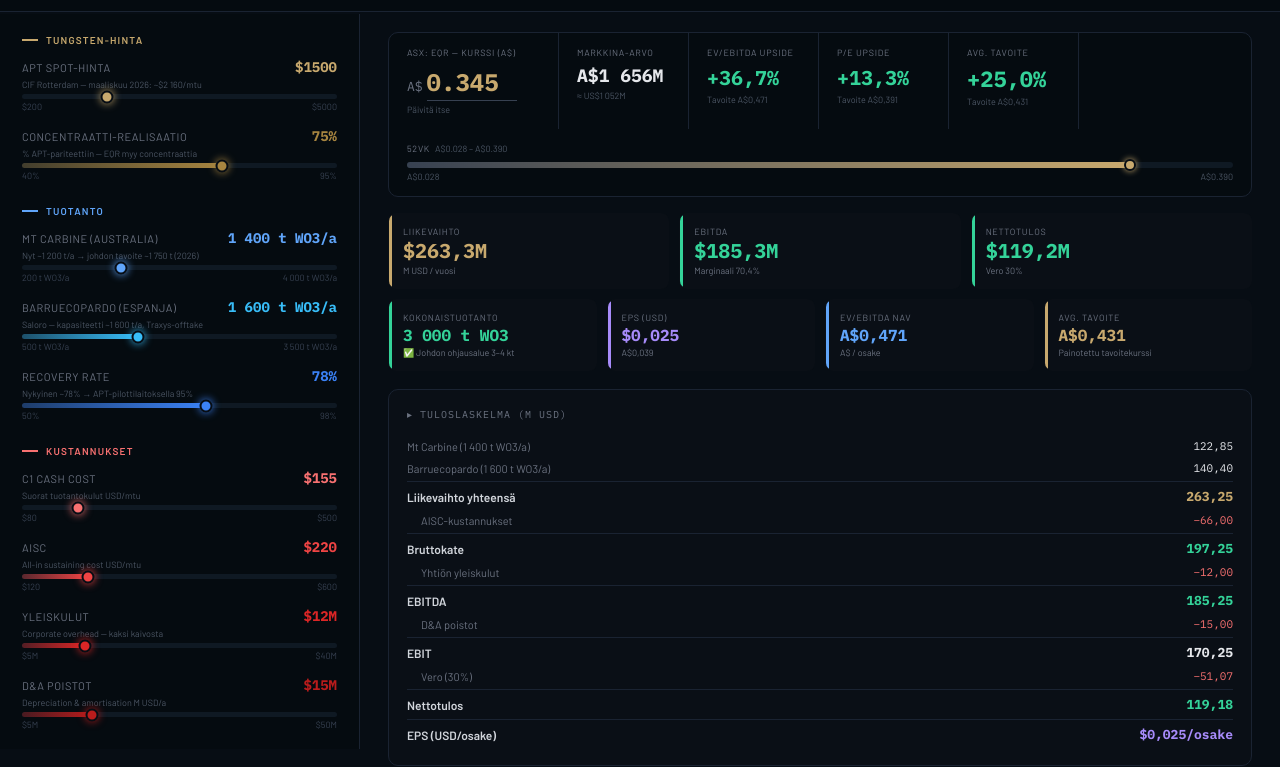
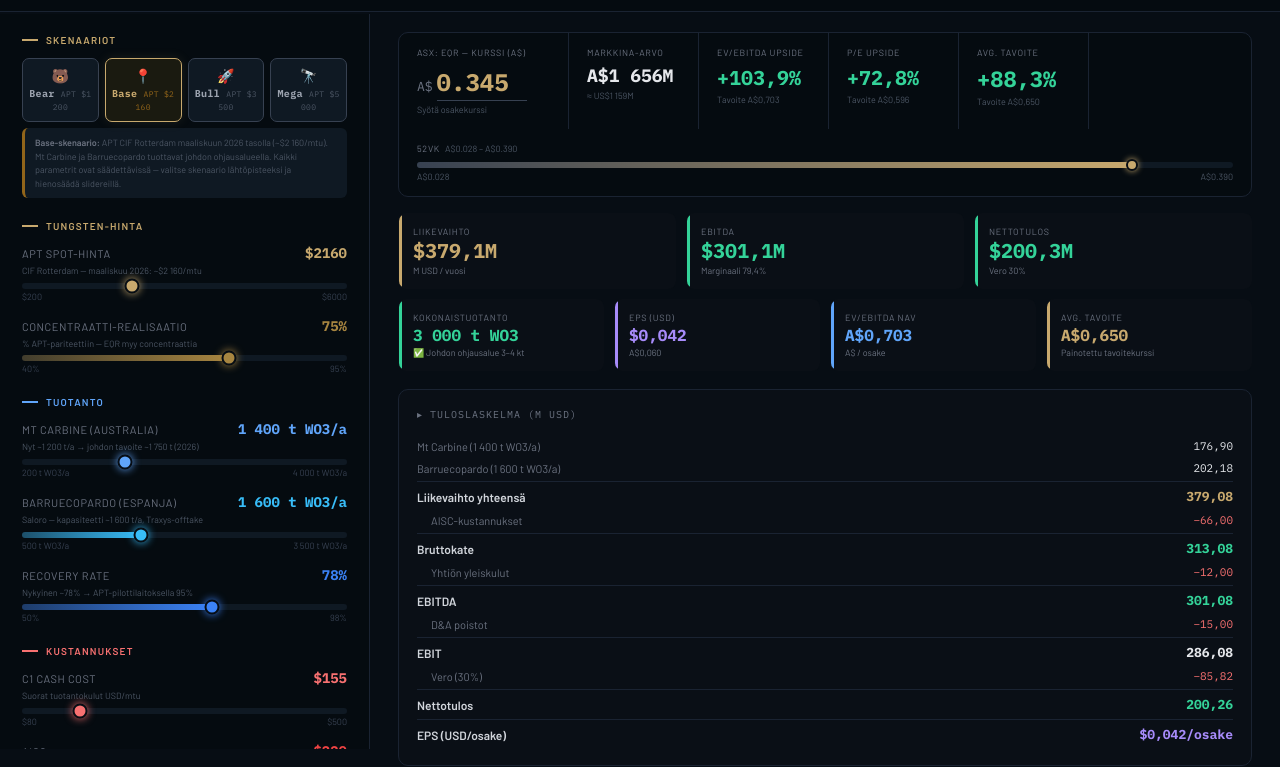
Before and after one commit to ricorokka/EQR-laskuri, a plain HTML site: page index.html in a window 1280 px wide. Shown: the part 51-818 px from the top of the page. Drawn offline with Linux system fonts and the light colour scheme.

Commit message:
Add files via upload

```diff
--- a/index.html
+++ b/index.html
@@ -20,33 +20,49 @@
   .logo-bar { width:6px; height:32px; background:linear-gradient(180deg,var(--gold),var(--gold-dim)); border-radius:2px; }
   .logo-text { font-size:17px; font-weight:700; color:#f3f4f6; letter-spacing:-0.01em; }
   .logo-sub { font-size:10px; color:var(--text-muted); font-family:var(--mono); letter-spacing:0.1em; margin-top:1px; }
+  .hdr-btns { display:flex; gap:8px; }
   .reset-btn { padding:7px 16px; background:var(--bg4); border:1px solid #374151; border-radius:6px; color:var(--text-dim); font-size:11px; cursor:pointer; font-family:var(--mono); letter-spacing:0.06em; transition:all .2s; }
   .reset-btn:hover { background:#1f2937; color:var(--text); border-color:var(--gold); }
-  .layout { display:grid; grid-template-columns:360px 1fr; min-height:calc(100vh - 65px); }
+  .layout { display:grid; grid-template-columns:370px 1fr; min-height:calc(100vh - 65px); }
   .left-panel { background:var(--bg2); border-right:1px solid var(--border); padding:20px 22px; overflow-y:auto; height:calc(100vh - 65px); position:sticky; top:65px; }
   .right-panel { padding:20px 28px; overflow-y:auto; }
-  .section { margin-bottom:24px; }
+  .section { margin-bottom:22px; }
   .section-title { display:flex; align-items:center; gap:8px; margin-bottom:12px; font-size:10px; text-transform:uppercase; letter-spacing:0.12em; font-weight:600; }
   .section-title::before { content:''; display:block; width:16px; height:2px; background:currentColor; flex-shrink:0; }
   .slider-row { margin-bottom:15px; }
   .slider-header { display:flex; justify-content:space-between; align-items:baseline; margin-bottom:3px; }
   .slider-label { font-size:11px; color:var(--text-muted); text-transform:uppercase; letter-spacing:0.05em; }
-  .slider-value { font-family:var(--mono); font-size:14px; font-weight:700; }
-  .slider-sub { font-size:9px; color:#4b5563; margin-bottom:4px; }
-  .track { position:relative; height:5px; background:var(--bg4); border-radius:3px; }
-  .track-fill { position:absolute; left:0; top:0; height:100%; border-radius:3px; pointer-events:none; }
-  .track-thumb { position:absolute; top:50%; transform:translate(-50%,-50%); width:13px; height:13px; border-radius:50%; border:2px solid var(--bg); pointer-events:none; box-shadow:0 0 8px currentColor; }
-  input[type=range] { position:absolute; top:-6px; left:0; width:100%; height:18px; opacity:0; cursor:pointer; margin:0; }
+  .slider-value { font-family:var(--mono); font-size:14px; font-weight:700; transition:color .2s; }
+  .slider-sub { font-size:9px; color:#4b5563; margin-bottom:5px; line-height:1.4; }
+  .track { position:relative; height:6px; background:var(--bg4); border-radius:3px; }
+  .track-fill { position:absolute; left:0; top:0; height:100%; border-radius:3px; pointer-events:none; transition:width .08s; }
+  .track-thumb { position:absolute; top:50%; transform:translate(-50%,-50%); width:15px; height:15px; border-radius:50%; border:2px solid var(--bg); pointer-events:none; box-shadow:0 0 8px currentColor; transition:left .08s; }
+  input[type=range] { position:absolute; top:-8px; left:0; width:100%; height:24px; opacity:0; cursor:pointer; margin:0; }
   .slim { display:flex; justify-content:space-between; font-size:9px; color:#374151; margin-top:2px; }
+
+  /* ── SCENARIO BUTTONS ── */
+  .sc-grid { display:grid; grid-template-columns:repeat(4,1fr); gap:6px; margin-bottom:6px; }
+  .sc-btn { padding:8px 4px; background:var(--bg4); border:1.5px solid #374151; border-radius:7px; color:var(--text-dim); font-size:10px; font-family:var(--mono); cursor:pointer; text-align:center; transition:all .2s; letter-spacing:0.03em; line-height:1.3; }
+  .sc-btn:hover { border-color:var(--text-muted); color:var(--text); background:#1a2636; }
+  .sc-btn.active { border-color:var(--gold); color:var(--gold); background:#1a1a10; box-shadow:0 0 12px rgba(200,169,110,0.12); }
+  .sc-btn .sc-icon { font-size:14px; display:block; margin-bottom:2px; }
+  .sc-btn .sc-name { font-weight:700; font-size:10px; }
+  .sc-btn .sc-detail { font-size:8px; color:#4b5563; margin-top:1px; }
+  .sc-btn.active .sc-detail { color:var(--gold-dim); }
+  .sc-info { font-size:9px; color:#4b5563; line-height:1.5; margin-bottom:16px; padding:8px 10px; background:var(--bg4); border-radius:6px; border-left:3px solid var(--gold-dim); }
+  .sc-info b { color:var(--text-muted); font-weight:600; }
+
   .g3 { display:grid; grid-template-columns:repeat(3,1fr); gap:10px; margin-bottom:10px; }
   .g4 { display:grid; grid-template-columns:repeat(4,1fr); gap:10px; margin-bottom:18px; }
-  .kpi { padding:12px 14px; background:var(--bg3); border:1px solid transparent; border-radius:8px; position:relative; overflow:hidden; }
+  .kpi { padding:12px 14px; background:var(--bg3); border:1px solid transparent; border-radius:8px; position:relative; overflow:hidden; transition:border-color .2s, transform .15s; }
+  .kpi:hover { border-color:var(--kpi-color,var(--gold)); transform:translateY(-1px); }
   .kpi::before { content:''; position:absolute; top:0; left:0; width:3px; height:100%; background:var(--kpi-color,var(--gold)); }
   .kpi-label { font-size:9px; color:var(--text-muted); text-transform:uppercase; letter-spacing:0.08em; margin-bottom:4px; }
   .kpi-val { font-family:var(--mono); font-weight:700; color:var(--kpi-color,var(--gold)); line-height:1; }
   .kpi-val.big { font-size:20px; } .kpi-val.med { font-size:16px; }
   .kpi-sub { font-size:9px; color:var(--text-muted); margin-top:4px; }
-  .card { background:var(--bg3); border:1px solid var(--border); border-radius:10px; padding:18px; margin-bottom:18px; }
+  .card { background:var(--bg3); border:1px solid var(--border); border-radius:10px; padding:18px; margin-bottom:18px; transition:border-color .2s; }
+  .card:hover { border-color:#2a3a4e; }
   .card-title { font-size:10px; color:var(--text-muted); text-transform:uppercase; letter-spacing:0.1em; margin-bottom:14px; font-family:var(--mono); }
   .irow { display:flex; justify-content:space-between; align-items:center; padding:4px 0; }
   .irow.bold { border-top:1px solid var(--border); margin-top:2px; padding-top:6px; }
@@ -74,7 +90,12 @@
   .bv { font-family:var(--mono); font-size:12px; }
   .brow.bold .bv { font-size:13px; font-weight:700; }
   .disclaimer { font-size:9px; color:#374151; margin-top:14px; line-height:1.7; }
-  @media(max-width:900px){.layout{grid-template-columns:1fr;}.left-panel{position:static;height:auto;}.g4{grid-template-columns:repeat(2,1fr);}}
+  @media(max-width:900px){
+    .layout{grid-template-columns:1fr;}
+    .left-panel{position:static;height:auto;}
+    .g4{grid-template-columns:repeat(2,1fr);}
+    .sc-grid{grid-template-columns:repeat(2,1fr);}
+  }
 </style>
 </head>
 <body>
@@ -86,11 +107,44 @@
       <div class="logo-sub">ASX: EQR — FINANCIAL MODEL</div>
     </div>
   </div>
-  <button class="reset-btn" onclick="resetAll()">↺ RESET</button>
+  <div class="hdr-btns">
+    <button class="reset-btn" onclick="resetAll()">↺ RESET</button>
+  </div>
 </header>
 
 <div class="layout">
   <div class="left-panel">
+
+    <!-- SCENARIO PRESETS -->
+    <div class="section">
+      <div class="section-title" style="color:var(--gold)">Skenaariot</div>
+      <div class="sc-grid" id="sc-btns">
+        <button class="sc-btn" onclick="loadScenario('bear')" id="sc-bear">
+          <span class="sc-icon">🐻</span>
+          <span class="sc-name">Bear</span>
+          <span class="sc-detail">APT $1 200</span>
+        </button>
+        <button class="sc-btn active" onclick="loadScenario('base')" id="sc-base">
+          <span class="sc-icon">📍</span>
+          <span class="sc-name">Base</span>
+          <span class="sc-detail">APT $2 160</span>
+        </button>
+        <button class="sc-btn" onclick="loadScenario('bull')" id="sc-bull">
+          <span class="sc-icon">🚀</span>
+          <span class="sc-name">Bull</span>
+          <span class="sc-detail">APT $3 500</span>
+        </button>
+        <button class="sc-btn" onclick="loadScenario('mega')" id="sc-mega">
+          <span class="sc-icon">🔭</span>
+          <span class="sc-name">Mega</span>
+          <span class="sc-detail">APT $5 000</span>
+        </button>
+      </div>
+      <div class="sc-info" id="sc-desc">
+        <b>Base-skenaario:</b> APT CIF Rotterdam maaliskuun 2026 tasolla (~$2 160/mtu). Mt Carbine ja Barruecopardo tuottavat johdon ohjausalueella. Kaikki parametrit ovat säädettävissä — valitse skenaario lähtöpisteeksi ja hienosäädä slidereillä.
+      </div>
+    </div>
+
     <div class="section">
       <div class="section-title" style="color:var(--gold)">Tungsten-hinta</div>
       <div id="sl-price"></div>
@@ -121,7 +175,7 @@
           <input id="sp-input" type="number" value="0.345" step="0.005" min="0.001" oninput="onSP()"
             style="font-family:var(--mono);font-size:24px;font-weight:700;color:var(--gold);background:transparent;border:none;border-bottom:1px solid #374151;width:90px;outline:none;padding:2px 0;">
         </div>
-        <div style="font-size:9px;color:#4b5563;margin-top:3px;">Päivitä itse</div>
+        <div style="font-size:9px;color:#4b5563;margin-top:3px;">Syötä osakekurssi</div>
       </div>
       <!-- mkt cap -->
       <div style="padding:14px 18px;border-right:1px solid var(--border);min-width:130px;">
@@ -178,36 +232,57 @@
       <div class="card-title">▸ Arvostussilta (A$/osake)</div>
       <div id="bridge"></div>
     </div>
-    <div class="disclaimer">⚠ Yksinkertaistettu analyyttinen malli, ei sijoitussuositus. EQR:n tulos riippuu tuotantoluvuista, rahoitusrakenteesta, hedge-sopimuksista ja lainanhoitokuluista. Käytä omaa harkintaa.</div>
+    <div class="disclaimer">⚠ Yksinkertaistettu analyyttinen malli, ei sijoitussuositus. EQR:n tulos riippuu tuotantoluvuista, rahoitusrakenteesta, hedge-sopimuksista ja lainanhoitokuluista. Käytä omaa harkintaa.<br><br>📊 Oletusarvot: APT ~$2 160/mtu CIF Rotterdam (maaliskuu 2026), AUD/USD ~0.700, osakkeet ~4 800M, kurssi A$0.345, 52vk A$0.028–A$0.390. Lähteet: Fastmarkets, Investing.com, SMM.</div>
   </div>
 </div>
 
 <script>
-// ── DEFAULTS ──────────────────────────────────────────────────────────────
+// ── DEFAULTS (BASE SCENARIO) ─────────────────────────────────────────────
 const DEFAULTS = {
-  aptPrice:             1500,  // APT CIF Rotterdam maaliskuu 2026 ~$2160, käyttäjä voi säätää
-  concRealisation:        75,  // % APT-pariteettiin (EQR myy pääosin concentraattia)
-  mtCarbine:            1400,  // t WO3/a — nyt ~1200, johdon tavoite ~1750 (2026)
-  barruecopardo:        1600,  // t WO3/a — Espanja, kapasiteetti ~1600
-  recoveryRate:           78,  // % — APT-pilottilaitoksella tavoite 95%
-  c1Cost:                155,  // USD/mtu
-  aisc:                  220,  // USD/mtu all-in sustaining
-  corpOverhead:           12,  // M USD/a — kaksi kaivosta
-  da:                     15,  // M USD/a
-  sharesOut:            4800,  // milj. osaketta (~4.79 mrd, maaliskuu 2026)
-  netDebt:                45,  // M USD
+  aptPrice:             2160,
+  concRealisation:        75,
+  mtCarbine:            1400,
+  barruecopardo:        1600,
+  recoveryRate:           78,
+  c1Cost:                155,
+  aisc:                  220,
+  corpOverhead:           12,
+  da:                     15,
+  sharesOut:            4800,
+  netDebt:                45,
   evMultiple:            8.0,
   peMultiple:           10.0,
-  audUsd:              0.635,
+  audUsd:              0.700,
+};
+
+// ── SCENARIO PRESETS ─────────────────────────────────────────────────────
+const SCENARIOS = {
+  bear: {
+    desc: '<b>Bear-skenaario:</b> APT palaa $1 200/mtu tasolle (lähelle 2024 hintoja). Mt Carbine tuottaa nykytasolla, Barruecopardo käynnistyy hitaasti. Konservatiivinen arvostus, laimennus huomioitu.',
+    values: { aptPrice:1200, concRealisation:70, mtCarbine:1000, barruecopardo:1200, recoveryRate:75, c1Cost:170, aisc:250, corpOverhead:14, da:15, sharesOut:5200, netDebt:60, evMultiple:6.0, peMultiple:8.0, audUsd:0.700 }
+  },
+  base: {
+    desc: '<b>Base-skenaario:</b> APT CIF Rotterdam maaliskuun 2026 tasolla (~$2 160/mtu). Mt Carbine ja Barruecopardo tuottavat johdon ohjausalueella. Kaikki parametrit ovat säädettävissä — valitse skenaario lähtöpisteeksi ja hienosäädä slidereillä.',
+    values: { ...DEFAULTS }
+  },
+  bull: {
+    desc: '<b>Bull-skenaario:</b> APT nousee $3 500/mtu tasolle Kiinan vientirajoitusten tiukennusten myötä. Molemmat kaivokset täydellä kapasiteetilla, APT-pilottilaitos nostaa recovery-asteen 90%:iin.',
+    values: { aptPrice:3500, concRealisation:78, mtCarbine:1750, barruecopardo:2000, recoveryRate:90, c1Cost:155, aisc:220, corpOverhead:12, da:18, sharesOut:4800, netDebt:30, evMultiple:10.0, peMultiple:14.0, audUsd:0.700 }
+  },
+  mega: {
+    desc: '<b>Mega-skenaario:</b> APT supercycle $5 000+/mtu. Täysi tuotantokapasiteetti molemmilla kaivoksilla, APT-prosessointi nostaa realisaation 85%:iin. Spekulatiivinen — hintapiikin vaikutusten mallinnus.',
+    values: { aptPrice:5000, concRealisation:85, mtCarbine:2000, barruecopardo:2500, recoveryRate:92, c1Cost:155, aisc:220, corpOverhead:14, da:20, sharesOut:5000, netDebt:20, evMultiple:8.0, peMultiple:12.0, audUsd:0.700 }
+  }
 };
 
 let V = {...DEFAULTS};
-let SP = 0.345; // A$ osakekurssi
+let SP = 0.345;
+let activeScenario = 'base';
 
 // ── SLIDER DEFINITIONS ────────────────────────────────────────────────────
 const SLIDERS = {
   price: [
-    { key:'aptPrice',         label:'APT spot-hinta',              min:200,  max:5000, step:25,    unit:'USD/mtu',  sub:'CIF Rotterdam — maaliskuu 2026: ~$2 160/mtu', color:'var(--gold)' },
+    { key:'aptPrice',         label:'APT spot-hinta',              min:200,  max:6000, step:25,    unit:'USD/mtu',  sub:'CIF Rotterdam — maaliskuu 2026: ~$2 160/mtu', color:'var(--gold)' },
     { key:'concRealisation',  label:'Concentraatti-realisaatio',   min:40,   max:95,   step:1,     unit:'%',        sub:'% APT-pariteettiin — EQR myy concentraattia', color:'#a78540' },
   ],
   prod: [
@@ -226,7 +301,7 @@ const SLIDERS = {
     { key:'netDebt',          label:'Netto velka',                 min:0,    max:200,  step:2,     unit:'M USD',    sub:'Velka − kassa M USD',                          color:'#10b981' },
     { key:'evMultiple',       label:'EV/EBITDA-kerroin',           min:3,    max:20,   step:0.5,   unit:'x',        sub:'Vertaisarvostuskerroin',                         color:'#059669' },
     { key:'peMultiple',       label:'P/E-kerroin',                 min:5,    max:40,   step:0.5,   unit:'x',        sub:'Osakekurssitavoitteen P/E-pohja',               color:'#047857' },
-    { key:'audUsd',           label:'AUD/USD',                     min:0.50, max:0.80, step:0.005, unit:'kurssi',   sub:'Valuuttakurssi',                                 color:'#6ee7b7' },
+    { key:'audUsd',           label:'AUD/USD',                     min:0.55, max:0.80, step:0.005, unit:'kurssi',   sub:'Nyt ~0.700 (maaliskuu 2026)',                    color:'#6ee7b7' },
   ],
 };
 
@@ -256,14 +331,13 @@ function calc(p) {
   const ebit        = ebitda - p.da;
   const tax         = ebit > 0 ? ebit * 0.30 : 0;
   const ni          = ebit - tax;
-  const eps         = ni / p.sharesOut;          // USD per share
+  const eps         = ni / p.sharesOut;
   const epsAUD      = eps / p.audUsd;
   const ebitdaMargin= grossRev > 0 ? ebitda / grossRev * 100 : 0;
   const netMargin   = grossRev > 0 ? ni / grossRev * 100 : 0;
   const cashMargin  = grossRev > 0 ? grossProfit / grossRev * 100 : 0;
   const spread      = p.aptPrice - p.aisc;
 
-  // Valuation
   const ev       = ebitda * p.evMultiple;
   const equity   = ev - p.netDebt;
   const navUSD   = equity / p.sharesOut;
@@ -274,6 +348,27 @@ function calc(p) {
   return { totalWO3, grossRev, aiscTotal, grossProfit, ebitda, ebit, tax, ni,
            eps, epsAUD, ebitdaMargin, netMargin, cashMargin, spread,
            ev, equity, navUSD, navAUD, peAUD, avgAUD };
+}
+
+// ── SCENARIO MANAGEMENT ──────────────────────────────────────────────────
+function loadScenario(key) {
+  const sc = SCENARIOS[key];
+  if (!sc) return;
+  activeScenario = key;
+  V = {...sc.values};
+  document.querySelectorAll('.sc-btn').forEach(b => b.classList.remove('active'));
+  document.getElementById('sc-' + key).classList.add('active');
+  document.getElementById('sc-desc').innerHTML = sc.desc;
+  rebuildAll();
+  render();
+}
+
+function markCustom() {
+  if (activeScenario !== 'custom') {
+    activeScenario = 'custom';
+    document.querySelectorAll('.sc-btn').forEach(b => b.classList.remove('active'));
+    document.getElementById('sc-desc').innerHTML = '<b>Omat asetukset:</b> Olet muokannut parametreja käsin. Valitse skenaario palauttaaksesi esiasetetut arvot.';
+  }
 }
 
 // ── SLIDER BUILD ──────────────────────────────────────────────────────────
@@ -301,6 +396,13 @@ function buildSliders(group, containerId) {
   });
 }
 
+function rebuildAll() {
+  buildSliders('price','sl-price');
+  buildSliders('prod', 'sl-prod');
+  buildSliders('cost', 'sl-cost');
+  buildSliders('fin',  'sl-fin');
+}
+
 function onSlider(key, unit, min, max, raw) {
   const val = parseFloat(raw);
   V[key] = val;
@@ -308,6 +410,7 @@ function onSlider(key, unit, min, max, raw) {
   document.getElementById('sv-'+key).textContent = fmtSV(val, unit);
   document.getElementById('tf-'+key).style.width = pct + '%';
   document.getElementById('tt-'+key).style.left  = pct + '%';
+  markCustom();
   render();
 }
 
@@ -323,7 +426,7 @@ function kpi(label, val, sub, color, big) {
 // ── STOCK PANEL ───────────────────────────────────────────────────────────
 function renderStockPanel(r) {
   const sp  = SP;
-  const mcAUD = sp * V.sharesOut;      // M AUD
+  const mcAUD = sp * V.sharesOut;
   const mcUSD = mcAUD * V.audUsd;
 
   const col = v => v >= 0 ? 'var(--green)' : 'var(--red)';
@@ -424,8 +527,8 @@ function render() {
   </div></div>`;
 
   // SENSITIVITY TABLE
-  const aptPs = [...new Set([500,1000,1500,2000,V.aptPrice,3000,4000,5000].map(Math.round))].sort((a,b)=>b-a);
-  const totals = [1500, 2500, 3000, 4000, 6000];
+  const aptPs = [...new Set([500,1000,1500,2000,V.aptPrice,2500,3000,4000,5000].map(Math.round))].sort((a,b)=>b-a);
+  const totals = [1500, 2500, 3000, 3500, 5000];
   document.getElementById('senswrap').innerHTML = (() => {
     let h = `<table class="stbl"><thead><tr><th>Hinta ↓ / WO3 →</th>${totals.map(q=>`<th>${q}t</th>`).join('')}</tr></thead><tbody>`;
     aptPs.forEach(p => {
@@ -468,21 +571,14 @@ function render() {
 
 // ── RESET ─────────────────────────────────────────────────────────────────
 function resetAll() {
-  V = {...DEFAULTS};
+  loadScenario('base');
   SP = 0.345;
   document.getElementById('sp-input').value = '0.345';
-  buildSliders('price','sl-price');
-  buildSliders('prod', 'sl-prod');
-  buildSliders('cost', 'sl-cost');
-  buildSliders('fin',  'sl-fin');
   render();
 }
 
 // ── INIT ──────────────────────────────────────────────────────────────────
-buildSliders('price','sl-price');
-buildSliders('prod', 'sl-prod');
-buildSliders('cost', 'sl-cost');
-buildSliders('fin',  'sl-fin');
+rebuildAll();
 render();
 </script>
 </body>
```
